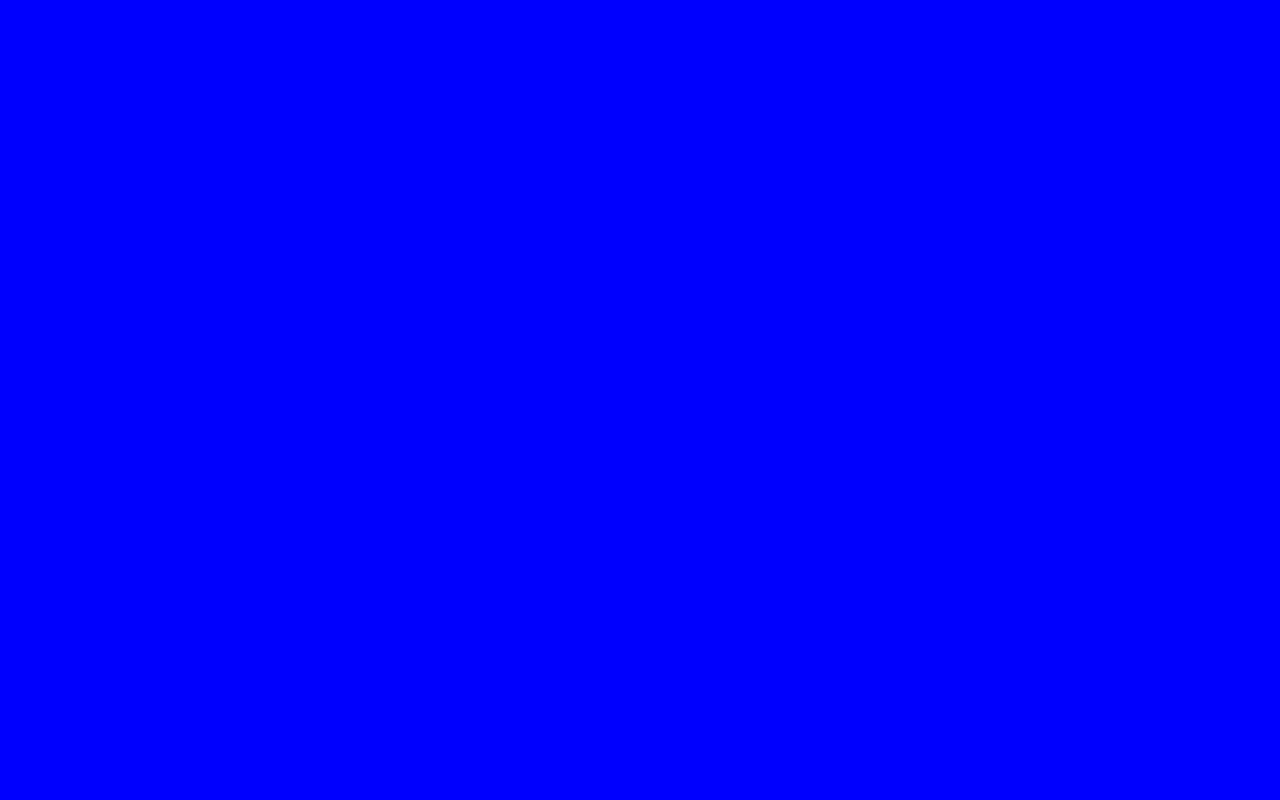
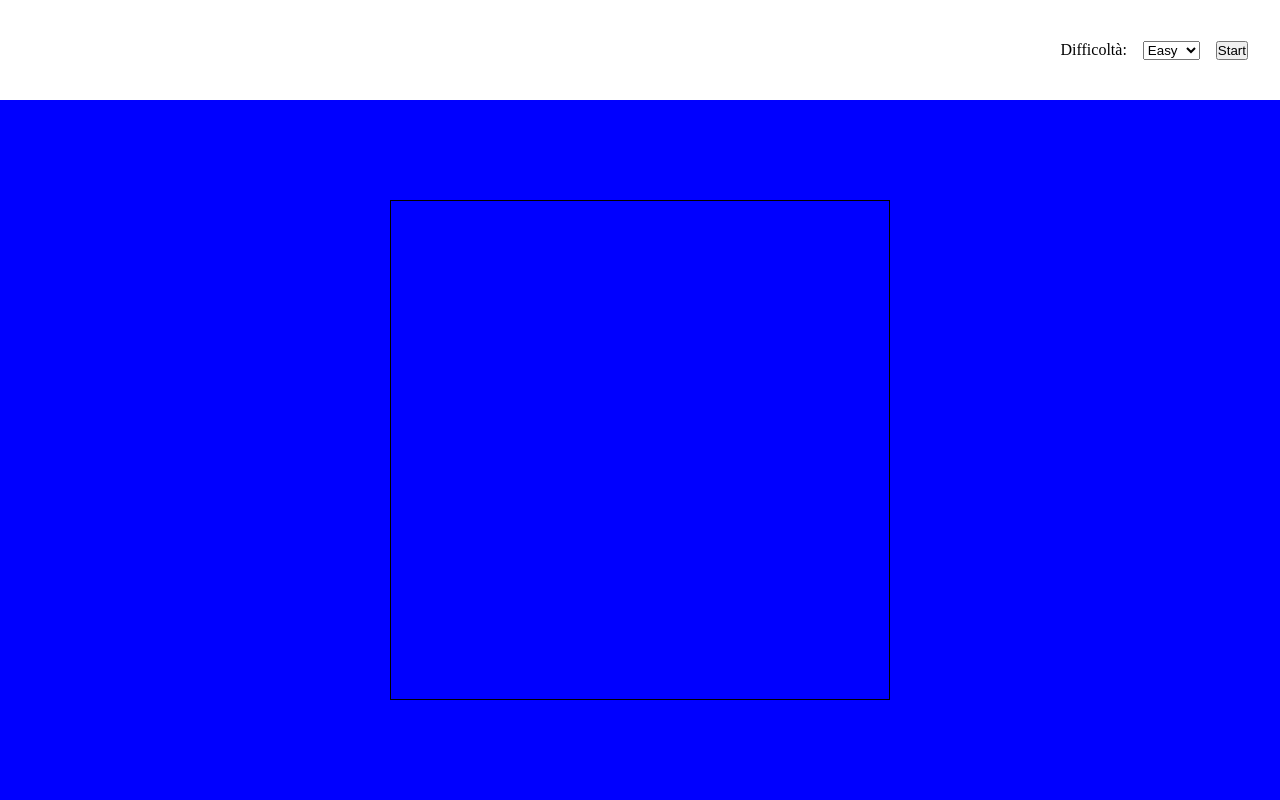
Before and after one commit to bodascaluca/campo-minato-2-, a plain HTML site: page campo-minato-2/index.html in a window 1280 px wide. Drawn offline with Linux system fonts and the light colour scheme.

Commit message:
Sto provando

```diff
--- a/campo-minato-2/css/style.css
+++ b/campo-minato-2/css/style.css
@@ -1,3 +1,51 @@
-body{
+/* RESET  */
+*{
+    padding:0;
+    margin: 0;
+    box-sizing: border-box;
+}
+
+/* HEADER  */
+header{
+    height: 100px;
+    display: flex;
+    align-items: center;
+    justify-content: flex-end;
+}
+
+.level{
+    margin:0 1rem;
+}
+
+#start{
+    margin-right:2rem;
+}
+
+
+/* MAIN  */
+main{
+    height: calc(100vh - 100px);
+    width: 100%;
     background-color: blue;
+    display: flex;
+    justify-content: center;
+    align-items: center;
 }
+
+.grid-container{
+    width: 500px;
+    height: 500px;
+    border: 1px solid black ;
+    display: flex;
+    align-content:flex-start;
+    flex-wrap: wrap;
+}
+
+.grid-items{
+    border: 1px solid black;
+    width: calc(100% / 10);
+    height: calc(100% / 10);
+    display: flex;
+    justify-content: center;
+    align-items:center;
+}
--- a/campo-minato-2/index.html
+++ b/campo-minato-2/index.html
@@ -8,6 +8,33 @@
     <link rel="stylesheet" href="css/style.css">
 </head>
 <body>
+    <!-- HEADER  -->
+    <header>
+        <label for="level">Difficoltà:</label>
+        <select name="level" id="level" class="level">
+            <option value="1">Easy</option>
+            <option value="2">Hard</option>
+            <option value="3">Crazy</option>
+        </select>
+        <button id="start">Start</button>
+    </header>
+    <!-- /HEADER  -->
+
+    <!-- MAIN -->
+    <main>
+        <div class="grid-container">
+
+            <!-- <div class="grid-items">
+                <span>1</span>
+            </div> -->
+
+        </div>
+    </main>
+    <!-- /MAIN -->
+
+
+
+
     <script src="js/script.js"></script>
 </body>
 </html>
--- a/campo-minato-2/js/script.js
+++ b/campo-minato-2/js/script.js
@@ -1 +1,53 @@
-alert(`Salve`);
+// **Consegna**
+// Copiamo la griglia fatta ieri nella nuova repo e aggiungiamo la logica del gioco (attenzione: non bisogna copiare tutta la cartella dell'esercizio ma solo l'index.html, e le cartelle js/ css/ con i relativi script e fogli di stile, per evitare problemi con l'inizializzazione di git).
+// ****
+// Generare una griglia di gioco quadrata in cui ogni cella contiene un numero compreso tra 1 e 100.
+// Il computer deve generare 16 numeri casuali nello stesso range della difficoltà prescelta: le bombe.
+// I numeri nella lista delle bombe non possono essere duplicati.
+// In seguito l'utente clicca su una cella: se il numero è presente nella lista dei numeri generati - abbiamo calpestato una bomba - la cella si colora di rosso e la partita termina, altrimenti la cella cliccata si colora di azzurro e l'utente può continuare a cliccare sulle altre celle.
+// La partita termina quando il giocatore clicca su una bomba o raggiunge il numero massimo possibile di numeri consentiti.
+// Al termine della partita il software deve comunicare il punteggio, cioè il numero di volte che l’utente ha cliccato su una cella che non era una bomba.
+// **BONUS:**
+// 1 - L'utente indica un livello di difficoltà in base al quale viene generata una griglia di gioco quadrata, in cui ogni cella contiene un numero tra quelli compresi in un range:
+// con difficoltà 1 => tra 1 e 100
+// con difficoltà 2 => tra 1 e 81
+// con difficoltà 3 => tra 1 e 49
+// **2- quando si clicca su una bomba e finisce la partita, evitare che si possa cliccare su altre celle
+// ****3- quando si clicca su una bomba e finisce la partita, il software scopre tutte le bombe nascoste
+// **Consigli del giorno:** :party_wizard:
+// ****Scriviamo prima cosa vogliamo fare passo passo in italiano, dividiamo il lavoro in micro problemi.
+// Ad esempio:
+// Di cosa ho bisogno per generare i numeri?
+// Proviamo sempre prima con dei console.log() per capire se stiamo ricevendo i dati giusti.
+// Le validazioni e i controlli possiamo farli anche in un secondo momento.
+
+
+//-1 Il computer deve generare 16 numeri casuali nello stesso range della difficoltà prescelta: le bombe.
+    //I numeri nella lista delle bombe non possono essere duplicati.
+
+const start = document.getElementById("start").addEventListener(`click`,startGame())
+
+function startGame(){
+
+    //-1 Generare 1oo numeri
+    const orderNumbers = theNumbers(1, 100);
+    console.log(orderNumbers);
+
+    for(let i = 0; i < 100; i++ ){
+
+        const card = document.createElement("div");
+        card.classList.add("grid-item");
+        card.innerHTML = `<span>${orderNumbers}<span>`
+        card.append("grid-container");
+        console.log(card);
+    }
+
+}
+
+function theNumbers(min, max){
+    let numbers = [];
+    for (let i = 1 ; i <= 100; i++){
+        numbers =[i];
+    }
+    return numbers;
+}
```
